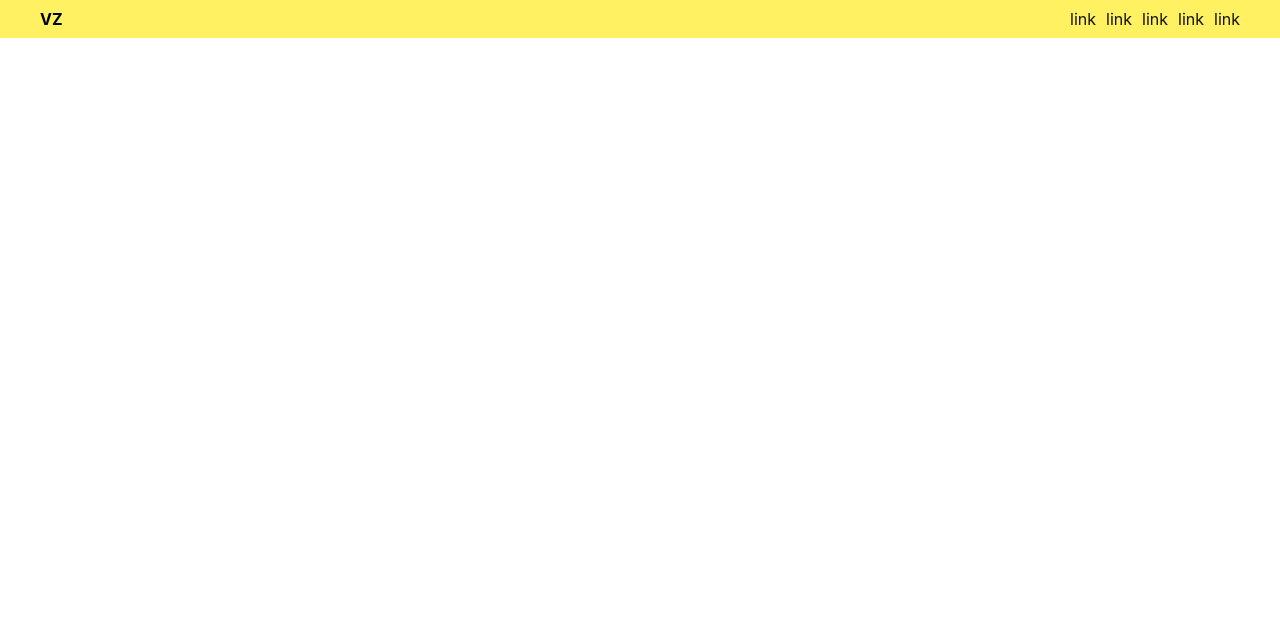
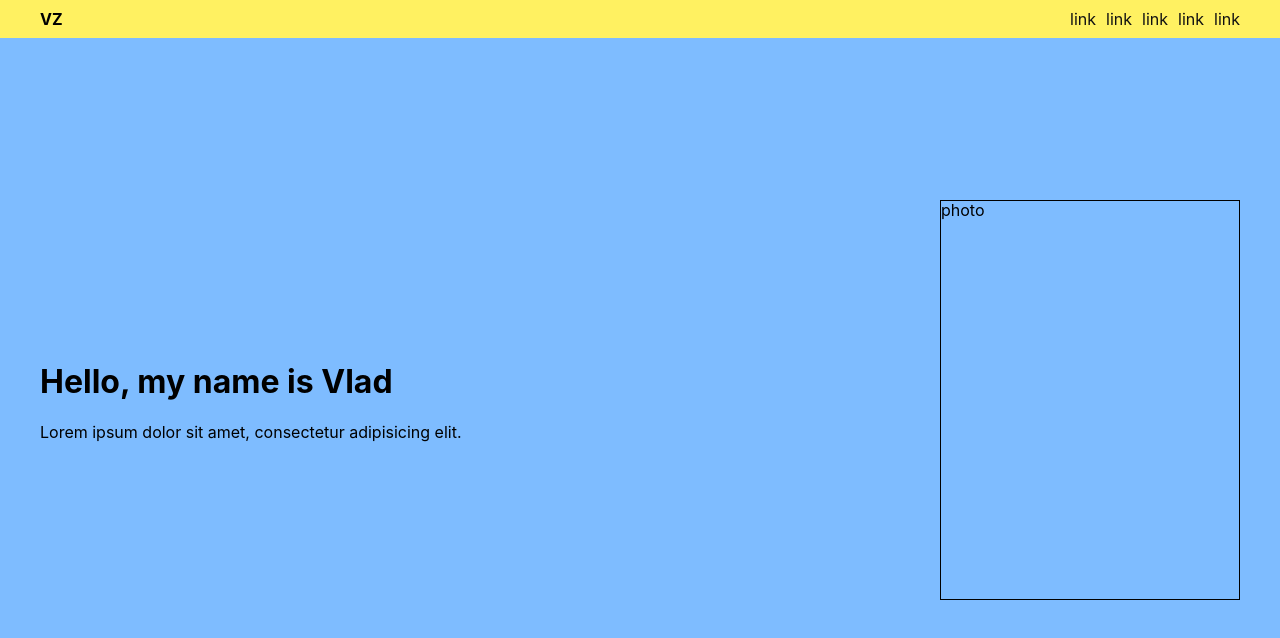
Before and after one commit to vladzyabs/portfolio-tmp, a React (Create React App) app: page / in a window 1280 px wide. Shown: the top 638 px of the page. Built offline with nearby package versions, Linux system fonts and the light colour scheme.

Commit message:
added sample Main

```diff
--- a/src/App.tsx
+++ b/src/App.tsx
@@ -1,11 +1,13 @@
 import React from 'react'
 import './App.css'
 import {Header} from './components/Header/Header'
+import {Main} from './components/Main/Main'
 
 function App() {
    return (
       <div className="App">
          <Header/>
+         <Main/>
       </div>
    )
 }
--- /dev/null
+++ b/src/components/Main/Main.module.scss
@@ -0,0 +1,24 @@
+@import "../style/container";
+
+.main {
+   background: #7ebcff;
+
+   min-height: 100vh;
+   display: flex;
+   align-items: center;
+}
+
+.container {
+   @extend %container;
+   display: flex;
+   justify-content: space-between;
+   align-items: center;
+}
+
+.title {}
+
+.photoWrapper {
+   border: 1px solid black;
+   width: 300px;
+   min-height: 400px;
+}
--- /dev/null
+++ b/src/components/Main/Main.tsx
@@ -0,0 +1,20 @@
+import React from 'react'
+import styles from './Main.module.scss'
+
+type MainPropsType = {}
+
+export function Main(props: MainPropsType) {
+   return (
+      <main className={styles.main}>
+         <div className={styles.container}>
+            <div className={styles.title}>
+               <h1>Hello, my name is Vlad</h1>
+               <p>Lorem ipsum dolor sit amet, consectetur adipisicing elit.</p>
+            </div>
+            <div className={styles.photoWrapper}>
+               photo
+            </div>
+         </div>
+      </main>
+   )
+}
```
